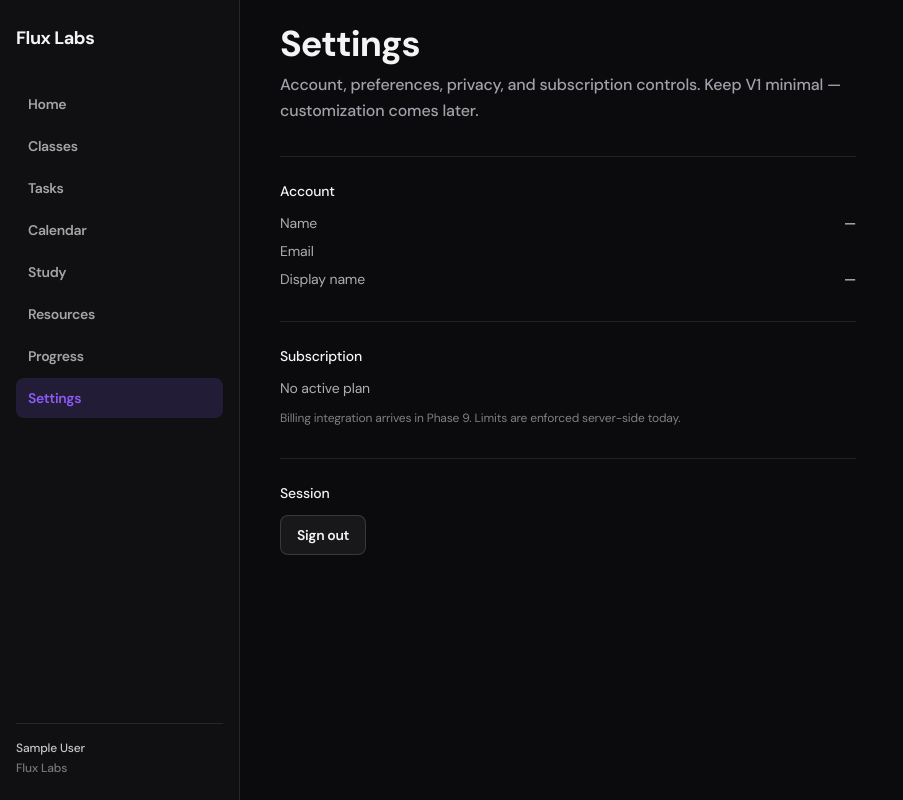
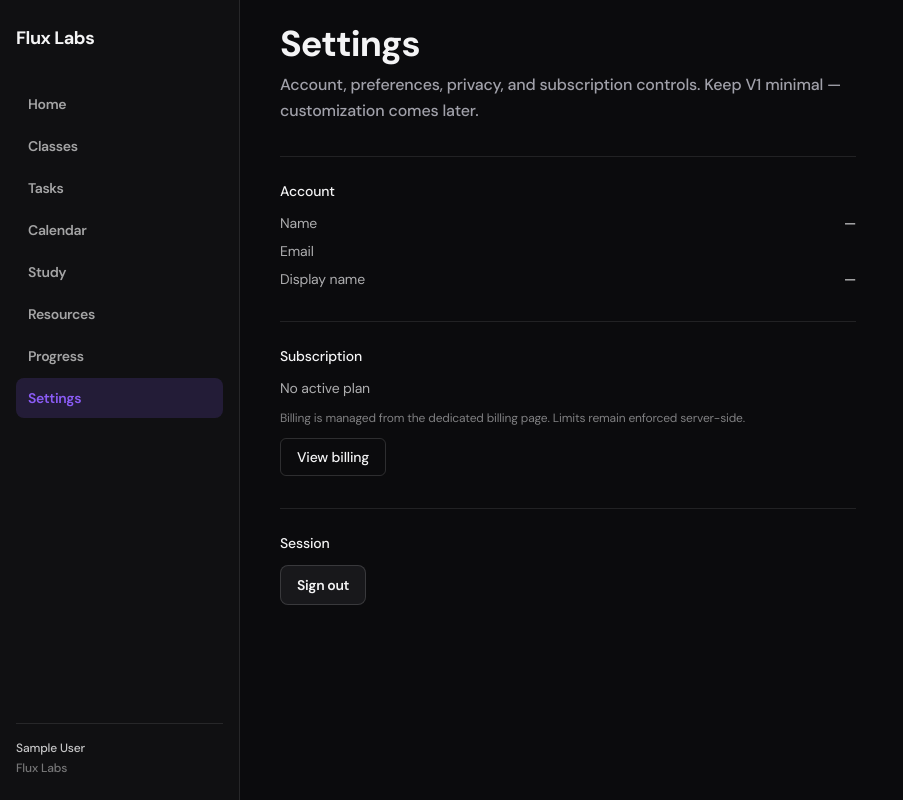
Before and after one commit to seancorbitt10-png/Flux-Labs, a Next.js app: page /settings in a window 1280 px wide. Shown: the whole page, without its empty margins (0-903 px from the left). Built offline with nearby package versions, Linux system fonts and the light colour scheme; no server answers; the database is empty; sample sign-in values are in the browser's storage.

Commit message:
feat: add billing link to settings

```diff
--- a/src/app/(app)/settings/page.tsx
+++ b/src/app/(app)/settings/page.tsx
@@ -51,9 +51,15 @@ export default async function SettingsPage() {
             : "No active plan"}
         </p>
         <p className="text-xs text-foreground/50">
-          Billing integration arrives in Phase 9. Limits are enforced
-          server-side today.
+          Billing is managed from the dedicated billing page. Limits remain
+          enforced server-side.
         </p>
+        <a
+          href="/billing"
+          className="inline-flex rounded-md border border-foreground/15 px-4 py-2 text-sm font-medium hover:border-foreground/30"
+        >
+          View billing
+        </a>
       </section>
 
       <section className="space-y-3 border-t border-foreground/10 pt-6">
```
